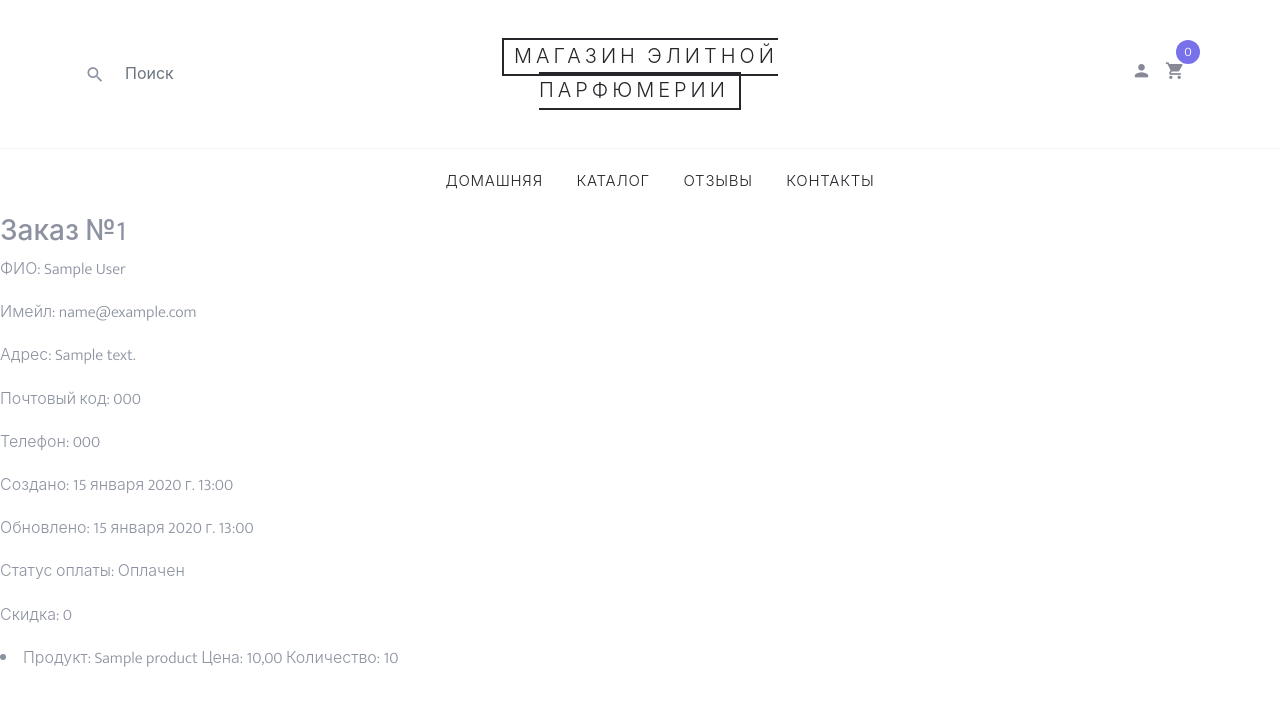
After one commit to DeSiReLeSsOn/ecommerce-perfumes, a Django app: page /orders/orders/ in a window 1280 px wide. The commit adds this page. Shown: the top 706 px of the page. Run offline with Django 5.2, Linux system fonts and the light colour scheme; a user stored in the database is signed in; tables that the repository leaves empty hold one stand-in row (values such as "Sample post"); parts of the project's set-up code (start-up, migrations or seed data) failed here and were passed over; some libraries are stand-ins or nearby versions; some web fonts are replaced.

Commit message:
created method for user can see his orders

```diff
--- a/myshop/orders/models.py
+++ b/myshop/orders/models.py
@@ -13,6 +13,8 @@ User = get_user_model()
 
 
 class Order(models.Model):
+    user = models.ForeignKey(
+        User, on_delete=models.CASCADE, blank=True, null=True)
     full_name = models.CharField('ФИО', max_length=150, null=False, blank=False, default='')
     email = models.EmailField('Имейл', max_length=254)
     address = models.CharField('Адрес' ,max_length=250)
--- /dev/null
+++ b/myshop/orders/templates/orders/order/order_list.html
@@ -0,0 +1,26 @@
+{% extends 'shop/base.html' %}
+
+
+{% block content %}
+{% for order in orders %}
+    <div>
+        <h3>Заказ №{{ order.id }}</h3>
+        <p>ФИО: {{ order.full_name }}</p>
+        <p>Имейл: {{ order.email }}</p>
+        <p>Адрес: {{ order.address }}</p>
+        <p>Почтовый код: {{ order.postal_code }}</p>
+        <p>Телефон: {{ order.phone }}</p>
+        <p>Создано: {{ order.created }}</p>
+        <p>Обновлено: {{ order.updated }}</p>
+        <p>Статус оплаты: {% if order.paid %}Оплачен{% else %}Не оплачен{% endif %}</p>
+        <p>Скидка: {{ order.discount }}</p>
+    </div>
+    {% for item in order.items.all %}
+                        <li>
+                            Продукт: {{ item.product.name }}
+                            Цена: {{ item.price }}
+                            Количество: {{ item.quantity }}
+                        </li>
+                    {% endfor %}
+{% endfor %}
+{% endblock %}
--- a/myshop/orders/urls.py
+++ b/myshop/orders/urls.py
@@ -9,5 +9,6 @@ app_name = 'orders'
 urlpatterns = [
     path('create/', views.order_create, name='order_create'),
     path('admin/order/<int:order_id>/', views.admin_order_detail, name='admin_order_detail'),
+    path('orders/', views.get_user_orders, name='get_user_orders'),
     #path('admin/order/<int:order_id>/pdf/', views.admin_order_pdf, name='admin_order_pdf'),
 ]
--- a/myshop/orders/views.py
+++ b/myshop/orders/views.py
@@ -8,6 +8,7 @@ from .models import OrderItem, Order
 from .forms import OrderCreateForm
 #from .tasks import order_created
 from cart.cart import Cart
+from django.contrib.auth.decorators import login_required
 
 def order_create(request):
     cart = Cart(request)
@@ -36,6 +37,13 @@ def admin_order_detail(request, order_id):
     return render(request, 'admin/orders/order/detail.html', {'order': order})
 
 
+
+@login_required
+def get_user_orders(request):
+    orders = Order.objects.filter(user=request.user)
+    order_items = OrderItem.objects.filter(order__user=request.user)
+    return render(request, 'orders/order/order_list.html', {'orders': orders, 'order_items': order_items})
+
 #@staff_member_required
 """def admin_order_pdf(request, order_id):
     order = get_object_or_404(Order, id=order_id)
--- a/myshop/shop/static/css/style.css
+++ b/myshop/shop/static/css/style.css
@@ -134,9 +134,7 @@ a {
 .site-navbar {
   background: #fff;
   margin-bottom: 0px;
-  position: fixed;
-  top: 0;
-  width: 100%;
+  position: relative;
   z-index: 999; }
   .site-navbar.transparent {
     background: transparent; }
--- a/myshop/shop/templates/shop/product/list.html
+++ b/myshop/shop/templates/shop/product/list.html
@@ -13,7 +13,6 @@
     </div>
 </div>
 <div class="site-section">
-    <div class="commersials" style="background-image: url('{% static "img/1.jpg"%}')"; id="bg">commersials</div>
     <div class="container" style="margin-top: 5px;">
         <div class="row mb-5">
             <div class="col-md-9 order-2">
```
